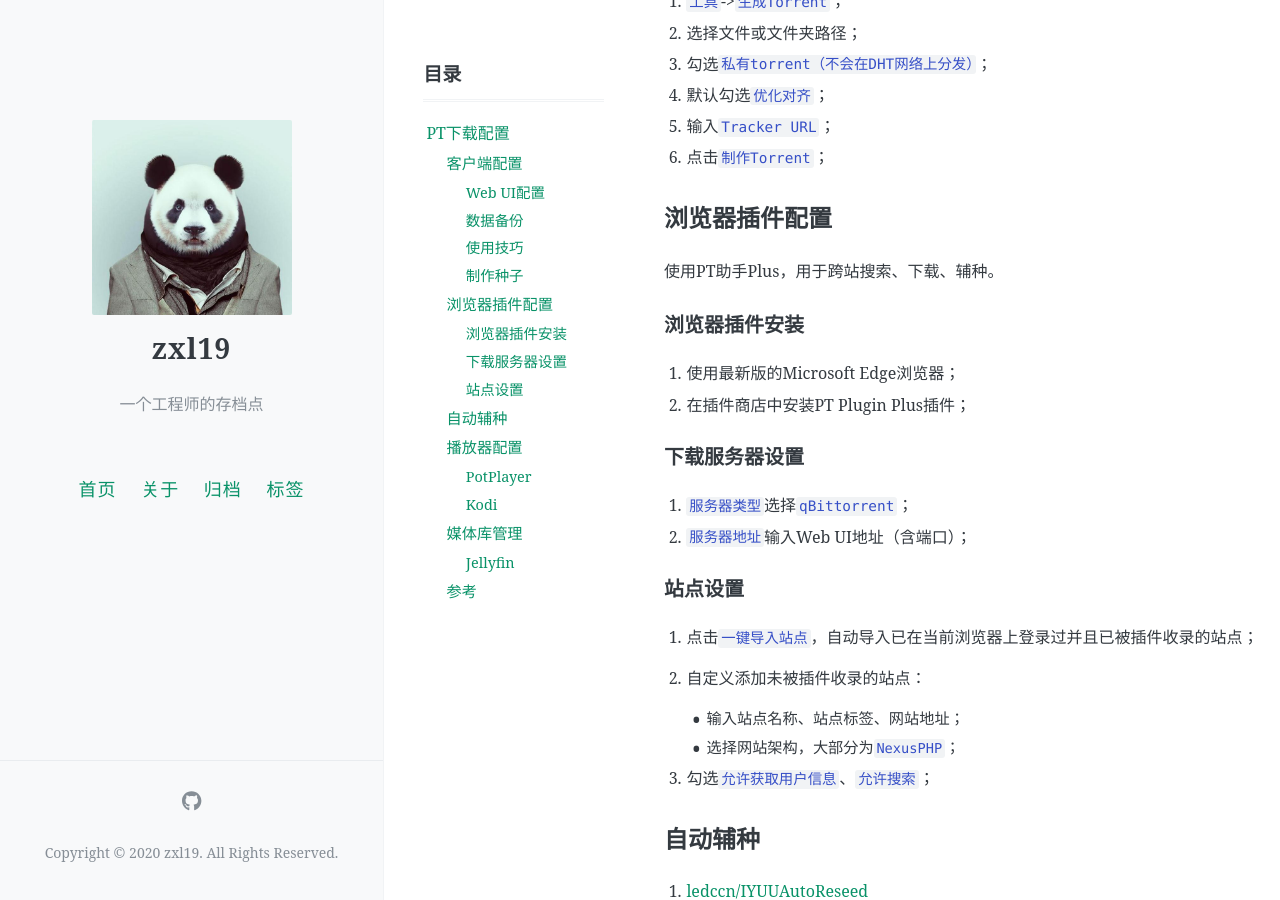
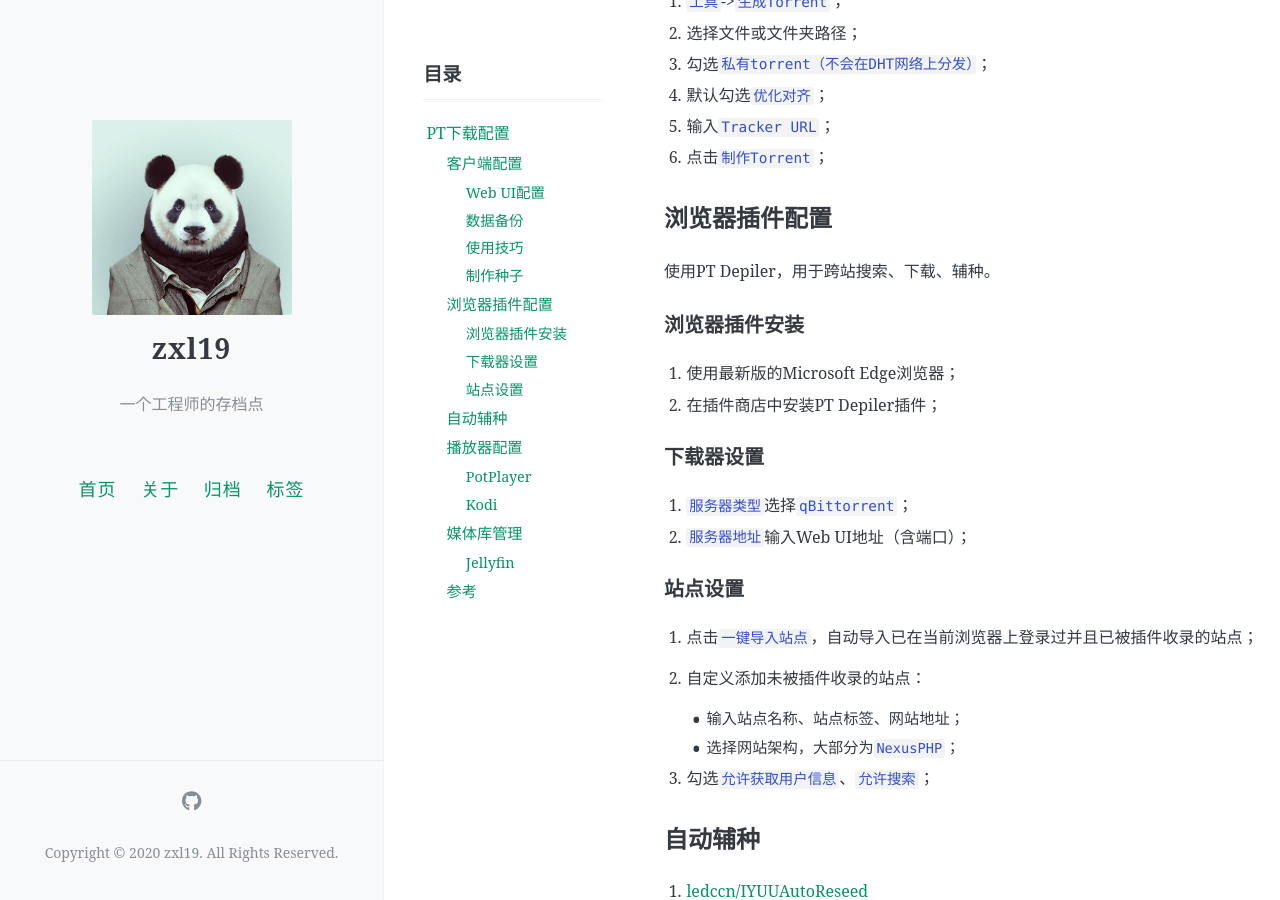
Before and after one commit to zxl19/zxl19.github.io, a Jekyll site: the page built from _posts/2023-09-07-pt-setup.md, in a window 1280 px wide and 900 px high, scrolled down 1027 px. Built offline with Jekyll 4.4.1, drawn with Linux system fonts in a browser that asks for light colours; comment, search, counter and statistics services are not loaded; some of the changed text lies outside the part shown.

Commit message:
docs: update posts

```diff
--- a/_posts/2023-09-07-pt-setup.md
+++ b/_posts/2023-09-07-pt-setup.md
@@ -51,14 +51,14 @@ pinned: false
 
 ## 浏览器插件配置
 
-使用PT助手Plus，用于跨站搜索、下载、辅种。
+使用PT Depiler，用于跨站搜索、下载、辅种。
 
 ### 浏览器插件安装
 
 1. 使用最新版的Microsoft Edge浏览器；
-2. 在插件商店中安装PT Plugin Plus插件；
+2. 在插件商店中安装PT Depiler插件；
 
-### 下载服务器设置
+### 下载器设置
 
 1. `服务器类型`选择`qBittorrent`；
 2. `服务器地址`输入Web UI地址（含端口）；
@@ -109,22 +109,23 @@ TODO
 2. [重装系统，QB里的种子怎么备份和恢复？-Chiphell](https://www.chiphell.com/thread-2458627-1-1.html)
 3. [PT站种子制作发布新手全攻略-bilibili](https://www.bilibili.com/opus/639414720861831171)
 4. [qbittorrent/qBittorrent](https://github.com/qbittorrent/qBittorrent)
-5. [pt-plugins/PT-Plugin-Plus](https://github.com/pt-plugins/PT-Plugin-Plus)
-6. [xbmc/xbmc](https://github.com/xbmc/xbmc)
-7. [jellyfin/jellyfin](https://github.com/jellyfin/jellyfin)
-8. [【玩转下载一】PT助手的安装及使用，聚合搜索，批量管理，一键签到、下载-红尘的文章-知乎](https://zhuanlan.zhihu.com/p/370267554)
-9. [【玩转影音一】plex、emby、jellyfin、elfilm简介及对比-红尘的文章-知乎](https://zhuanlan.zhihu.com/p/370799025)
-10. [【电影知识·一】电影命名规则解析-红尘的文章-知乎](https://zhuanlan.zhihu.com/p/391078574)
-11. [【电影知识·二】影片清晰度解读，什么是TC、HD、BD、WEB-DL、枪版、高清、流媒体、蓝光原盘-红尘的文章-知乎](https://zhuanlan.zhihu.com/p/412077939)
-12. [4K\UHD电影 原盘\REMUX 和 BDrip之间的区别明显吗？-落下的夜的回答-知乎](https://www.zhihu.com/question/266754983/answer/2393730119)
-13. [浅析影视资源不同版本区别（REMUX）-周树人姓鲁的文章-知乎](https://zhuanlan.zhihu.com/p/354928248)
-14. [哪个高清压制小组出的片质量最高最稳定最适合收藏？-哦咯槑的回答-知乎](https://www.zhihu.com/question/31453118/answer/2647191266)
-15. [超详细PotPlayer教程：下载安装与优化设置 保姆级教程-专做软件自动化的文章-知乎](https://zhuanlan.zhihu.com/p/504190202)
-16. [Potplayer播放器-下载，安装，设置-Potplayer用户必看-东岸体验官的文章-知乎](https://zhuanlan.zhihu.com/p/639279632)
-17. [Potplayer详细教程:入门使用&进阶操作技巧指南-dimo的文章-知乎](https://zhuanlan.zhihu.com/p/600527656)
-18. [手把手教你用Kodi，搭建最强私人「娱乐/学习」中心！（小白篇）-什么值得买的文章-知乎](https://zhuanlan.zhihu.com/p/210856993)
-19. [玩转「KODI」篇一：初始配置、电影刮削和无损音轨直通-仙鱼的文章-知乎](https://zhuanlan.zhihu.com/p/469759517)
-20. [玩转「KODI」篇二：IPTV保姆级教程-仙鱼的文章-知乎](https://zhuanlan.zhihu.com/p/478246252)
-21. [Windows搭建私人影音媒体平台【远程访问Jellyfin播放器】-掘金](https://juejin.cn/post/7226181917997482040)
-22. [让NAS成为你的私人影视中心，Jellyfin+kodi如何部署-什么值得买](https://post.smzdm.com/p/akmg5wgr/)
-23. [Jellyfin+Kodi打造个人流媒体管理中心-少数派](https://client.sspai.com/post/76951)
+5. [pt-plugins/PT-depiler](https://github.com/pt-plugins/PT-depiler)
+6. [pt-plugins/PT-Plugin-Plus](https://github.com/pt-plugins/PT-Plugin-Plus)
+7. [xbmc/xbmc](https://github.com/xbmc/xbmc)
+8. [jellyfin/jellyfin](https://github.com/jellyfin/jellyfin)
+9. [【玩转下载一】PT助手的安装及使用，聚合搜索，批量管理，一键签到、下载-红尘的文章-知乎](https://zhuanlan.zhihu.com/p/370267554)
+10. [【玩转影音一】plex、emby、jellyfin、elfilm简介及对比-红尘的文章-知乎](https://zhuanlan.zhihu.com/p/370799025)
+11. [【电影知识·一】电影命名规则解析-红尘的文章-知乎](https://zhuanlan.zhihu.com/p/391078574)
+12. [【电影知识·二】影片清晰度解读，什么是TC、HD、BD、WEB-DL、枪版、高清、流媒体、蓝光原盘-红尘的文章-知乎](https://zhuanlan.zhihu.com/p/412077939)
+13. [4K\UHD电影 原盘\REMUX 和 BDrip之间的区别明显吗？-落下的夜的回答-知乎](https://www.zhihu.com/question/266754983/answer/2393730119)
+14. [浅析影视资源不同版本区别（REMUX）-周树人姓鲁的文章-知乎](https://zhuanlan.zhihu.com/p/354928248)
+15. [哪个高清压制小组出的片质量最高最稳定最适合收藏？-哦咯槑的回答-知乎](https://www.zhihu.com/question/31453118/answer/2647191266)
+16. [超详细PotPlayer教程：下载安装与优化设置 保姆级教程-专做软件自动化的文章-知乎](https://zhuanlan.zhihu.com/p/504190202)
+17. [Potplayer播放器-下载，安装，设置-Potplayer用户必看-东岸体验官的文章-知乎](https://zhuanlan.zhihu.com/p/639279632)
+18. [Potplayer详细教程:入门使用&进阶操作技巧指南-dimo的文章-知乎](https://zhuanlan.zhihu.com/p/600527656)
+19. [手把手教你用Kodi，搭建最强私人「娱乐/学习」中心！（小白篇）-什么值得买的文章-知乎](https://zhuanlan.zhihu.com/p/210856993)
+20. [玩转「KODI」篇一：初始配置、电影刮削和无损音轨直通-仙鱼的文章-知乎](https://zhuanlan.zhihu.com/p/469759517)
+21. [玩转「KODI」篇二：IPTV保姆级教程-仙鱼的文章-知乎](https://zhuanlan.zhihu.com/p/478246252)
+22. [Windows搭建私人影音媒体平台【远程访问Jellyfin播放器】-掘金](https://juejin.cn/post/7226181917997482040)
+23. [让NAS成为你的私人影视中心，Jellyfin+kodi如何部署-什么值得买](https://post.smzdm.com/p/akmg5wgr/)
+24. [Jellyfin+Kodi打造个人流媒体管理中心-少数派](https://client.sspai.com/post/76951)
```
Also changed, not shown: _posts/2020-06-20-chrome-extension.md (+4 -2 lines).
